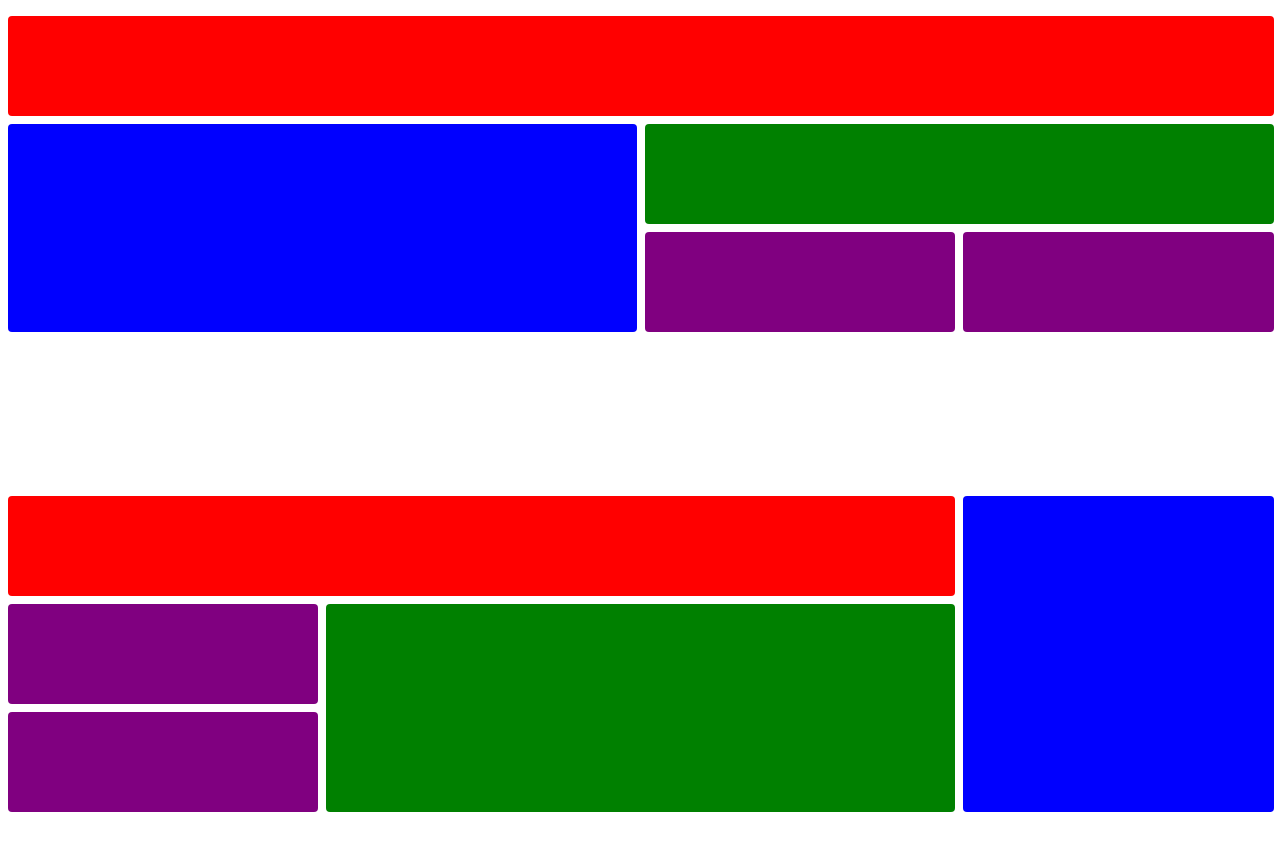
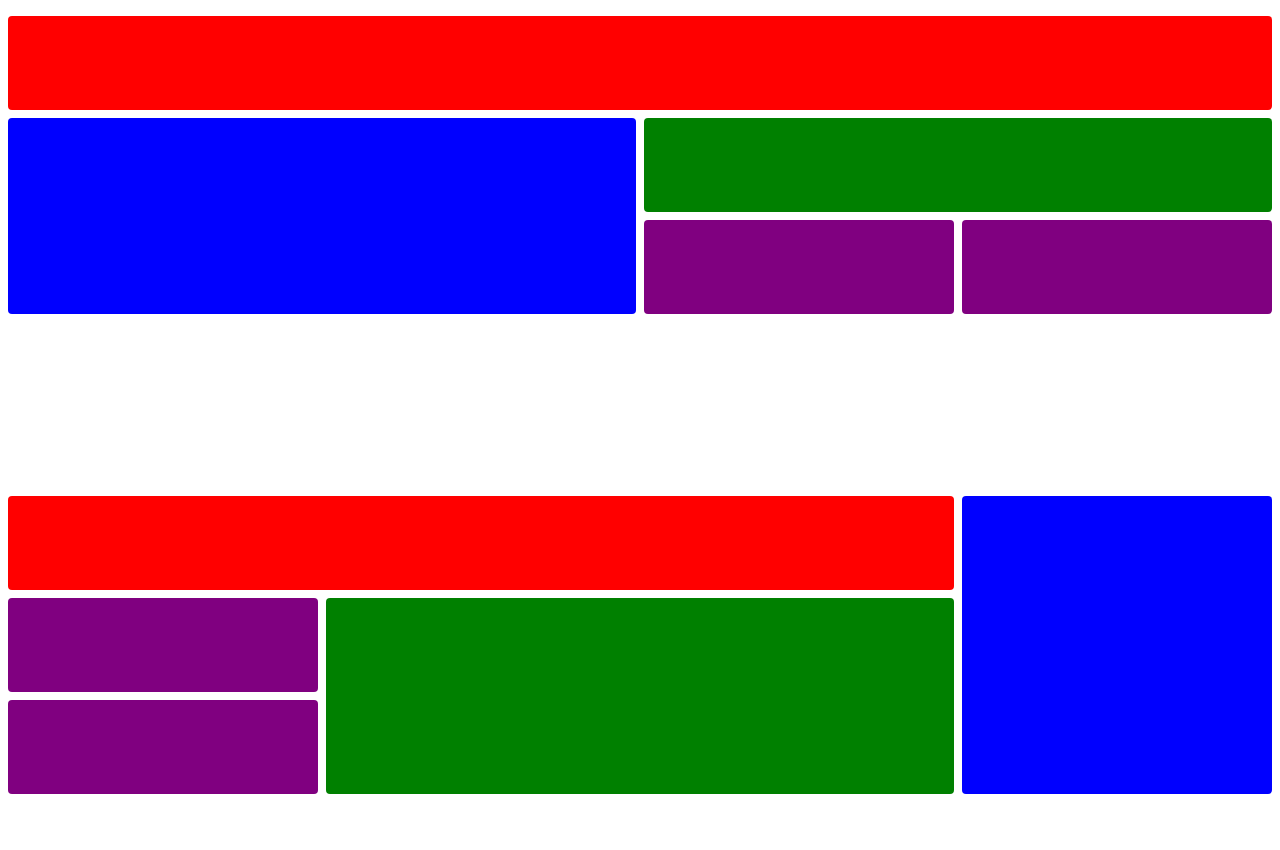
Before and after one commit to johann3r/11_CSS_Grid-Aufgaben, a plain HTML site: page 11_CSS_Grid-Level-1_2/index.html in a window 1280 px wide. Drawn offline with Linux system fonts and the light colour scheme.

Commit message:
Breite angepasst

```diff
--- a/11_CSS_Grid-Level-1_2/assets/css/style.css
+++ b/11_CSS_Grid-Level-1_2/assets/css/style.css
@@ -6,10 +6,9 @@
 
 .article-wrapper {
   display: grid;
-  grid-template-columns: 25% 25% 25% 25%;
-  grid-template-rows: 25% 25% 25% 25%;
+  grid-template-columns: repeat(4, 1fr);
+  grid-template-rows: repeat(4, 1fr);
   height: 50vh;
-  width: 97vw;
   gap: 8px;
   margin: 16px 8px 80px 8px;
 }
@@ -61,10 +60,9 @@
 
 .article-wrapper-2 {
   display: grid;
-  grid-template-columns: 25% 25% 25% 25%;
-  grid-template-rows: 25% 25% 25% 25%;
+  grid-template-columns: repeat(4, 1fr);
+  grid-template-rows: repeat(4, 1fr);
   height: 50vh;
-  width: 97vw;
   gap: 8px;
   margin: 16px 8px 80px 8px;
 }
```
